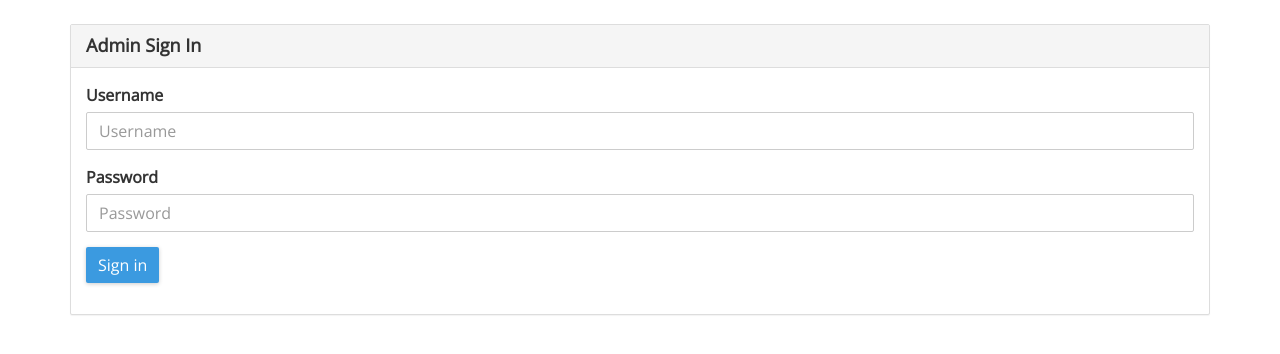
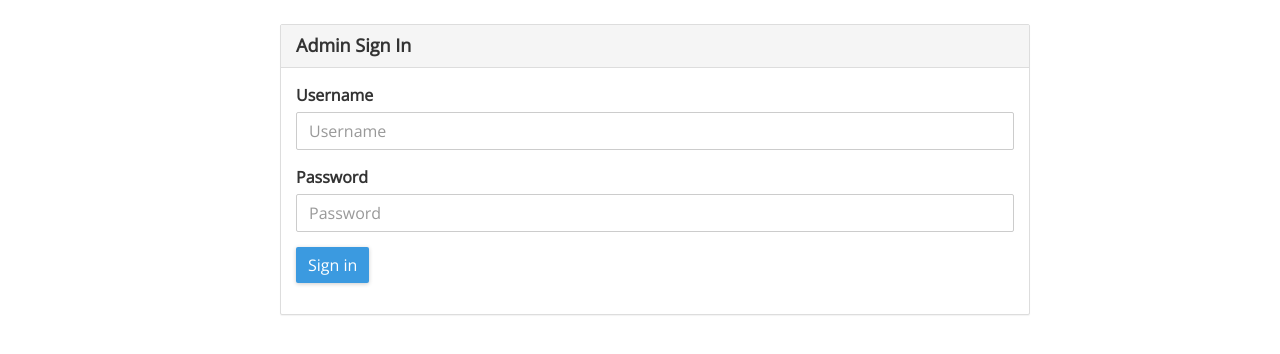
Before and after one commit to N4NU/mn-darts, a Flask app: template darts/templates/admin_login.html in a window 1280 px wide. Shown: the part 81-435 px from the top of the page. Run offline with Flask 2, Linux system fonts and the light colour scheme; the template is opened without the code that fills it, so the values that code supplies are empty; some libraries are stand-ins or nearby versions.

Commit message:
admin画面のレイアウト

```diff
--- a/darts/templates/admin_login.html
+++ b/darts/templates/admin_login.html
@@ -4,6 +4,9 @@
 <p>You're logged in already!</p>
 {% else %}
 
+<div class="container">
+  <div class="row">
+    <div class="col-md-offset-2 col-md-8">
       <div class="panel panel-default">
         <div class="panel-heading">
           <h3 class="panel-title"><strong>Admin Sign In </strong></h3>
@@ -22,6 +25,9 @@
           </form>
         </div>
       </div>
+    </div>
+  </div>
+</div>
 
 {% endif %}
 {% endblock %}
```
Lines whose indentation alone changed are shown as unchanged.
